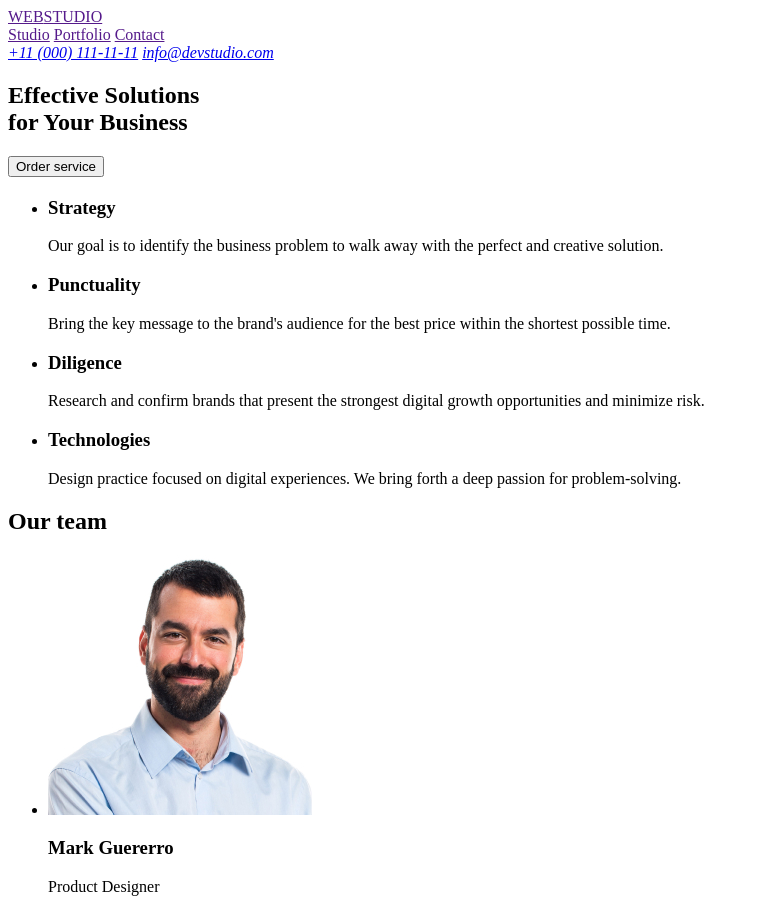
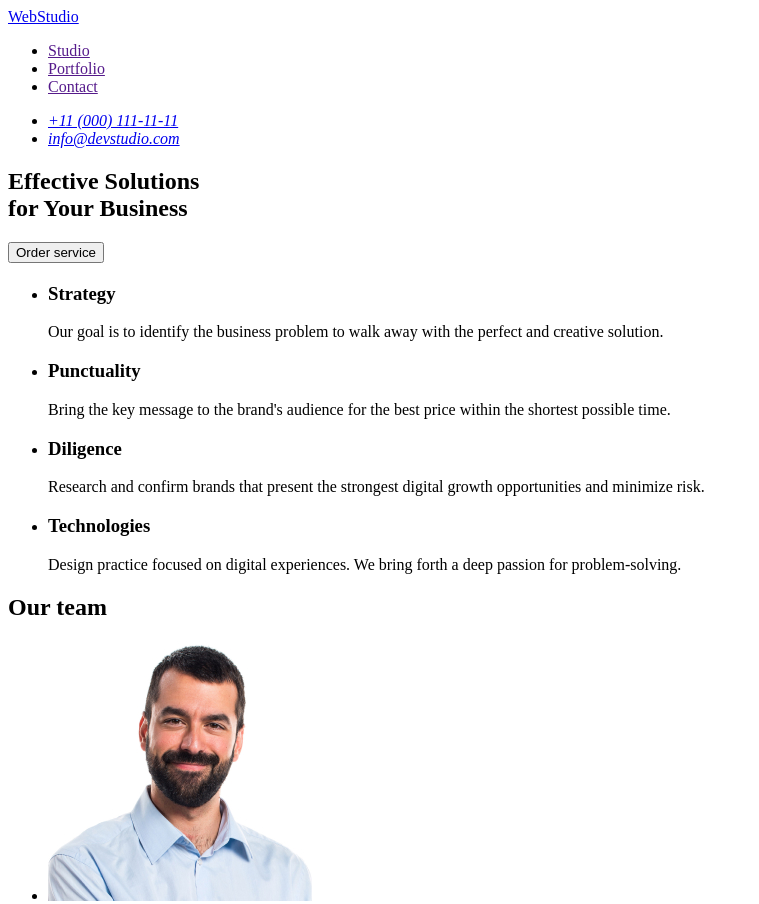
Before and after one commit to vladshein/goit-markup-hw-01, a plain HTML site: page index.html in a window 1280 px wide. Shown: the top 904 px of the page, without its empty margins (0-759 px from the left). Drawn offline with Linux system fonts and the light colour scheme.

Commit message:
Modified header

```diff
--- a/index.html
+++ b/index.html
@@ -8,18 +8,22 @@
   <body>
     <header>
       <!--logo-->
-      <a href="">WEB<span>STUDIO</span></a>
-      <!-- header links -->
       <nav>
-        <a href="">Studio</a>
-        <a href="">Portfolio</a>
-        <a href="">Contact</a>
+        <a href="./index.html">WebStudio</a>
+        <!-- header links -->
+        <ul>
+          <li><a href="">Studio</a></li>
+          <li><a href="">Portfolio</a></li>
+          <li><a href="">Contact</a></li>
+        </ul>
       </nav>
 
       <!-- header contact -->
       <address>
-        <a href="tel:+110001111111">+11 (000) 111-11-11</a>
-        <a href="mailto:info@devstudio.com">info@devstudio.com</a>
+        <ul>
+          <li><a href="tel:+110001111111">+11 (000) 111-11-11</a></li>
+          <li><a href="mailto:info@devstudio.com">info@devstudio.com</a></li>
+        </ul>
       </address>
     </header>
     <main>
```
